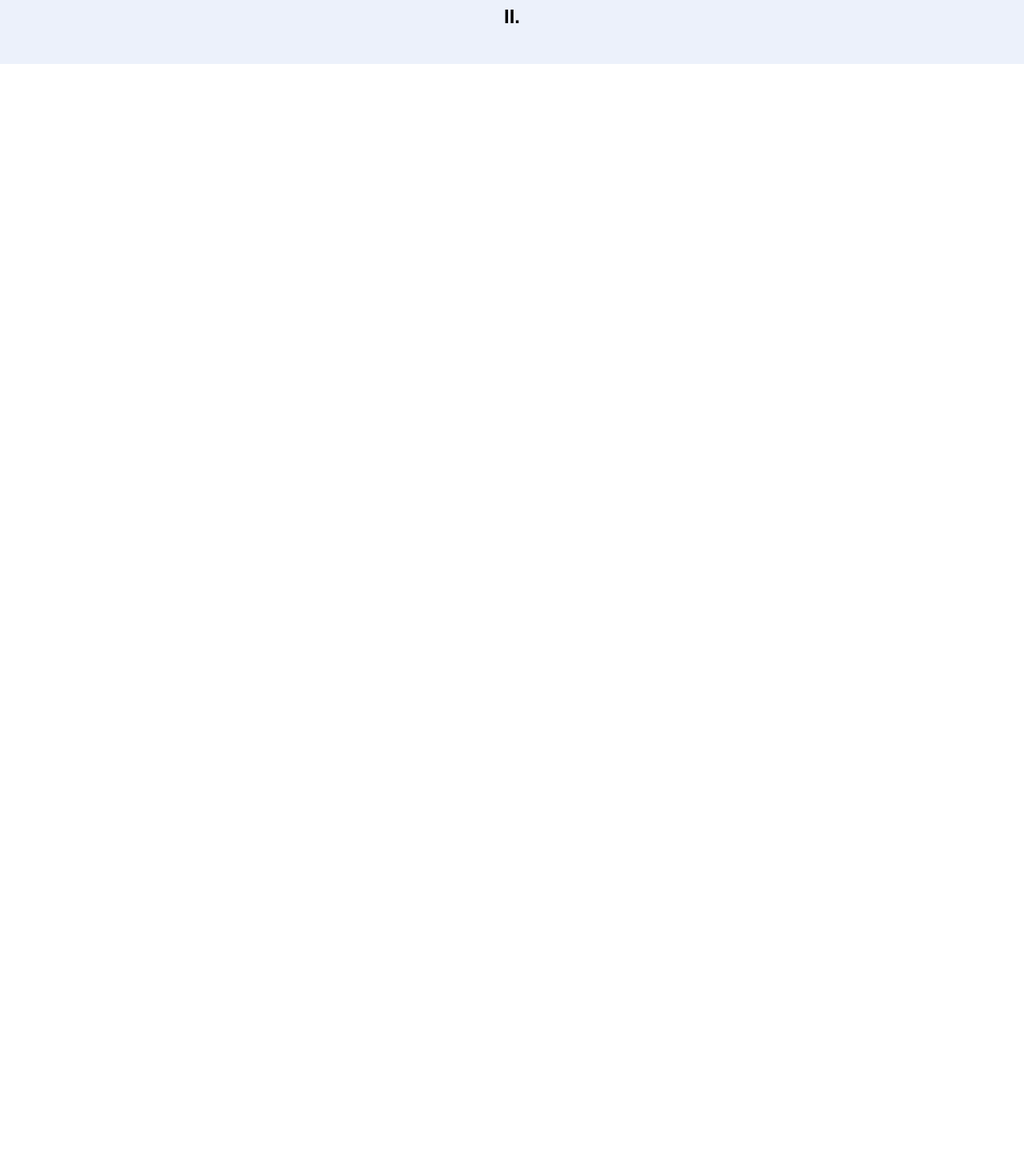
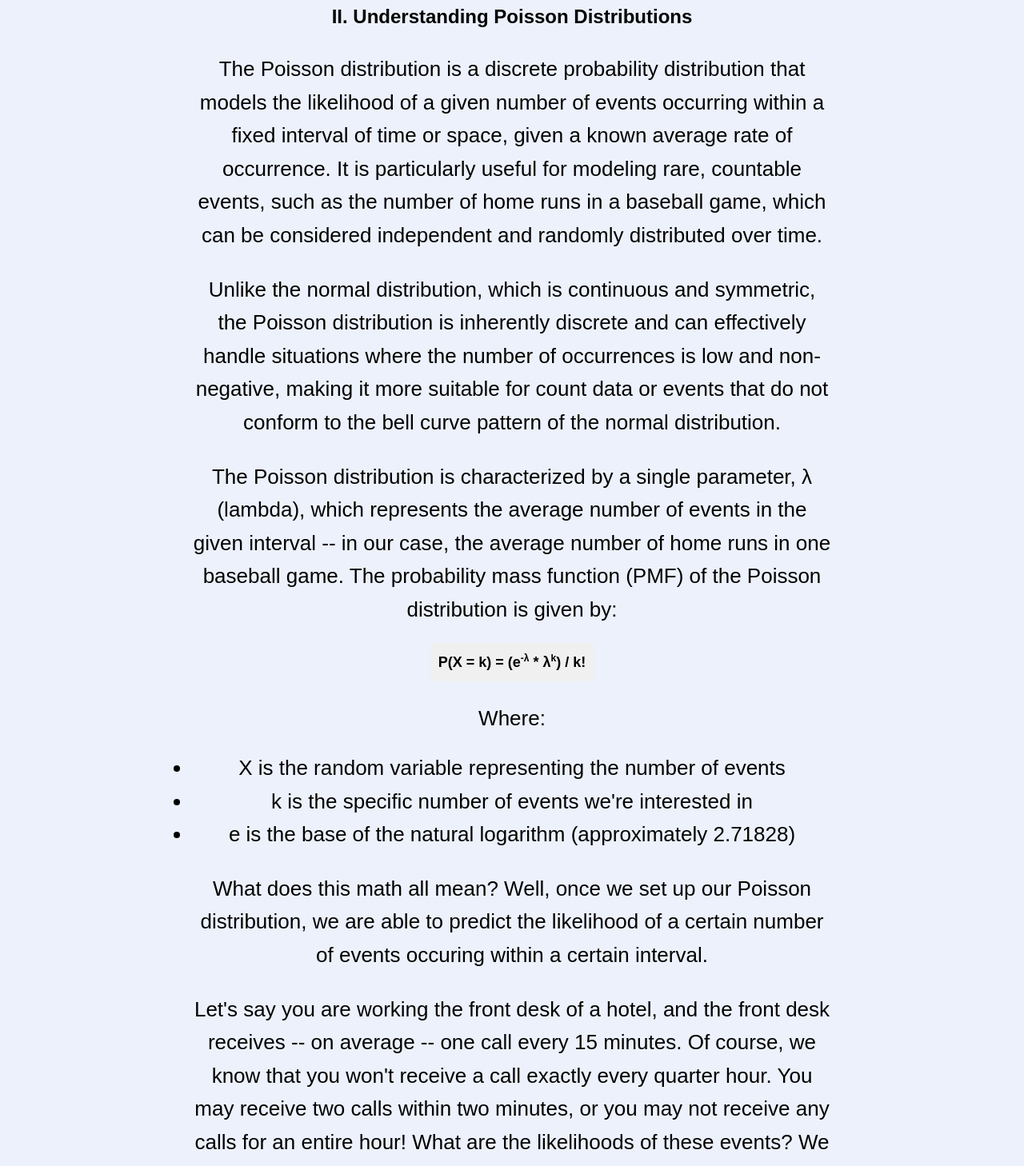
Before and after one commit to HarrisonKeyser/fun, a React (Create React App) app in the folder progress-bar-app/: page /#/baseball in a window 1280 px wide. Shown: the part 1330-2788 px from the top of the page at 80% size. Before the commit the page ends 1410 px from the top, so only its background shows below. Built offline with nearby package versions, Linux system fonts and the light colour scheme.

Commit message:
continued writing blog post

```diff
--- a/progress-bar-app/package.json
+++ b/progress-bar-app/package.json
@@ -10,6 +10,7 @@
     "react": "^18.2.0",
     "react-confetti": "^6.1.0",
     "react-dom": "^18.2.0",
+    "react-latex": "^2.0.0",
     "react-router-dom": "^6.22.0",
     "react-scripts": "5.0.1",
     "web-vitals": "^2.1.4"
--- a/progress-bar-app/src/Baseball.js
+++ b/progress-bar-app/src/Baseball.js
@@ -18,7 +18,7 @@ function Baseball() {
         <div className="blog-post">
           <h2>I. Introduction</h2>
           <p>
-            "Crack!" The sound of a baseball soaring over the outfield fence is one of the most exhilarating moments in America's pastime. Home runs are not only crowd-pleasers but also game-changers, often deciding the outcome of a close match. In the 2022 MLB season, a staggering 6,556 home runs were hit, setting a new record for the most in a single season.
+            "Crack!" The sound of a baseball soaring over the outfield fence is one of the most exhilarating moments in America's pastime. Home runs are not only crowd-pleasers but also game-changers, often deciding the outcome of a close match. In the 2023 MLB season, a staggering 5,868 home runs were hit -- the fifth most in a single season in MLB history.
           </p>
 
           <p>
@@ -33,7 +33,88 @@ function Baseball() {
             We will explore how we can improve our model by using a <strong>Poisson distribution</strong>, the most well-suited model type for predicting baseball home runs. We'll dive into the theory behind Poisson distributions, compare them to the more familiar <strong>normal distribution</strong>, and walk through the process of building a predictive model for home runs using Python and popular data science libraries. Additionally, we'll address important concepts like <strong>overfitting</strong>, <strong>feature selection</strong>, and <strong>model validation</strong> to ensure our predictions are reliable and robust.
           </p>
 
-          <h2>II. </h2>
+          <h2>II. Understanding Poisson Distributions</h2>
+          <p>
+            The Poisson distribution is a discrete probability distribution that models the likelihood of a given number of events occurring within a fixed interval of time or space, given a known average rate of occurrence. It is particularly useful for modeling rare, countable events, such as the number of home runs in a baseball game, which can be considered independent and randomly distributed over time.
+          </p>
+
+          <p>
+            Unlike the normal distribution, which is continuous and symmetric, the Poisson distribution is inherently discrete and can effectively handle situations where the number of occurrences is low and non-negative, making it more suitable for count data or events that do not conform to the bell curve pattern of the normal distribution.
+          </p>
+          {/* Insert Poisson distribution graph here */}
+
+          <p>
+            The Poisson distribution is characterized by a single parameter, λ (lambda), which represents the average number of events in the given interval -- in our case, the average number of home runs in one baseball game. The probability mass function (PMF) of the Poisson distribution is given by:
+          </p>
+
+          <div className="formula-container">
+            <div className="formula">
+              P(X = k) = (e<sup>-λ</sup> * λ<sup>k</sup>) / k!
+            </div>
+          </div>
+
+          <p>Where:</p>
+
+          <ul>
+            <li>X is the random variable representing the number of events</li>
+            <li>k is the specific number of events we're interested in</li>
+            <li>e is the base of the natural logarithm (approximately 2.71828)</li>
+          </ul>
+
+          <p>
+            What does this math all mean? Well, once we set up our Poisson distribution, we are able to predict the likelihood of a certain number of events occuring within a certain interval.
+          </p>
+
+          <p>
+            Let's say you are working the front desk of a hotel, and the front desk receives -- on average -- one call every 15 minutes. Of course, we know that you won't receive a call exactly every quarter hour. You may receive two calls within two minutes, or you may not receive any calls for an entire hour! What are the likelihoods of these events? We can intuitively tell that both of these events are unlikely. However, we can use a Poisson model to find the exact probability of them.
+          </p>
+
+          <p>
+            Let's set up our Poisson equation to find the likelihood of you receiving zero calls in one hour.
+          </p>
+
+          <div className="formula-container">
+            <div className="formula">
+              P(X = 0) = (e<sup>-4</sup> * 4<sup>0</sup>) / 0!
+            </div>
+          </div>
+
+          <p>
+            In the above equation:
+          </p>
+          <ul>
+            <li>P(X = 0) is the probability you will receive 0 phone calls in one hour.</li>
+            <li>k is the specific number of events we're interested in. Since we are searching for the probability of 0 phone calls, k = 0.</li>
+            <li>λ is set equal to 4, since you expect to receive 4 phone calls every hour (one every 15 minutes).</li>
+          </ul>
+
+          {/* insert table with different P(X = k) values and p-values*/}
+          <p>
+            P(X = 0) evaluates to 0.018316. That means if you worked the front desk for 1000 hours, you will receive 0 phone calls in approximately 18 of those hours. Alternatively, for every hour you work, there is a 1.832% chance that you will receive no phone calls, assuming our model is accurate.
+          </p>
+
+          <p>
+            (The probability you receive two phone calls within 2 minutes is 1.658%.)
+          </p>
+
+          <p>
+            Compared to the normal distribution, which is a continuous probability distribution often used to model measurements or observations that cluster around a central value, the Poisson distribution is more appropriate for modeling count data or rare events. While the normal distribution assumes that the data is symmetrically distributed around the mean, the Poisson distribution is skewed to the right, reflecting the fact that rare events are more likely to occur at lower counts.
+          </p>
+          {/* insert image of Normal distribution vs Poisson distribution */}
+
+          <p>
+            In a baseball game, the number of home runs is typically low, with most games having zero or a few home runs. The normal distribution would not be a good fit for modeling such data, as it allows for negative values and non-discrete values (which are impossible for counts) and assumes a symmetric distribution around the mean, which is not the case for rare events like home runs.
+          </p>
+
+          <p>
+            The Poisson distribution, on the other hand, is specifically designed to model discrete, positive data with rare occurrences, making it an ideal choice for predicting home runs in baseball games.
+          </p>
+
+          <p>
+            Let's move on to building our predictive model and see how we can leverage the power of the Poisson distribution to forecast home run counts accurately.
+          </p>
+
+          <h2>III. Building a Predictive Model</h2>
         </div>
       </header>
     </div>
--- a/progress-bar-app/src/blog-post.css
+++ b/progress-bar-app/src/blog-post.css
@@ -22,3 +22,21 @@
     padding: 2px 4px;
     font-family: 'Courier New', monospace;
   }
+
+  .formula-container {
+    display: flex;
+    justify-content: center;
+    margin: 20px 0;
+  }
+
+  .formula {
+    font-size: 18px;
+    font-weight: bold;
+    background-color: #f0f0f0;
+    padding: 10px;
+    border-radius: 5px;
+  }
+
+  .formula sup {
+    font-size: 12px;
+  }
```
Also changed, not shown: 1 other file (tests, documents, lock files or other folders).
